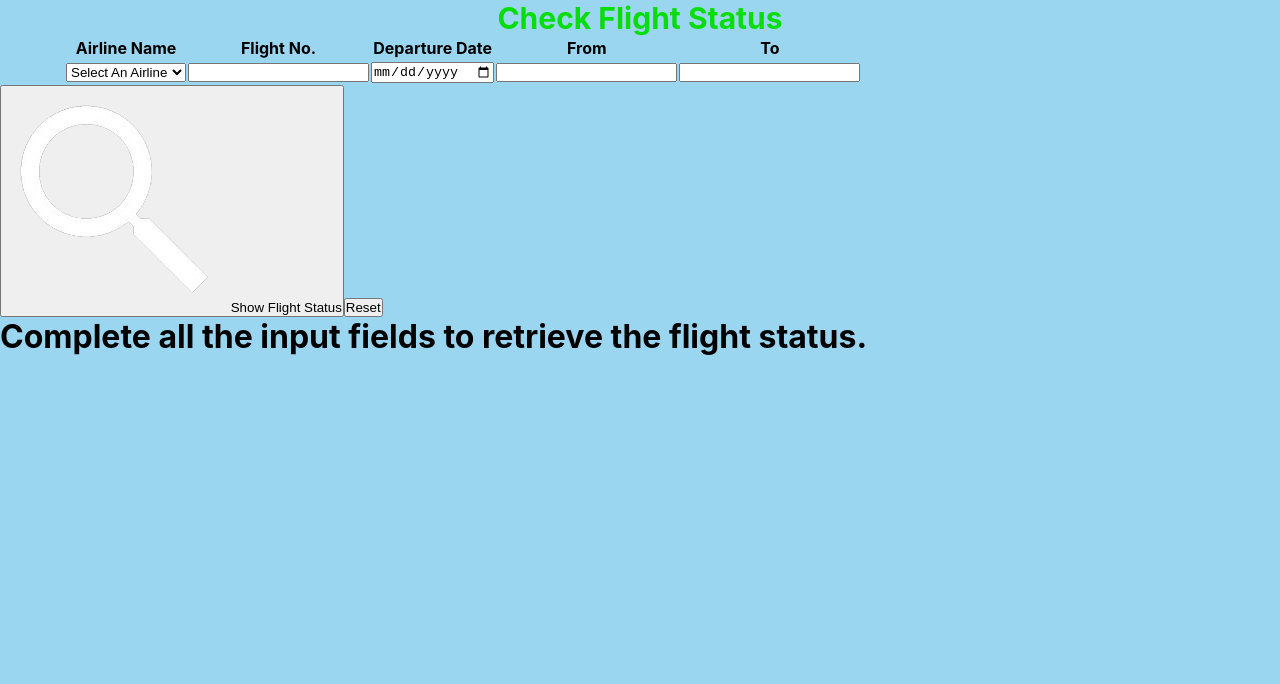
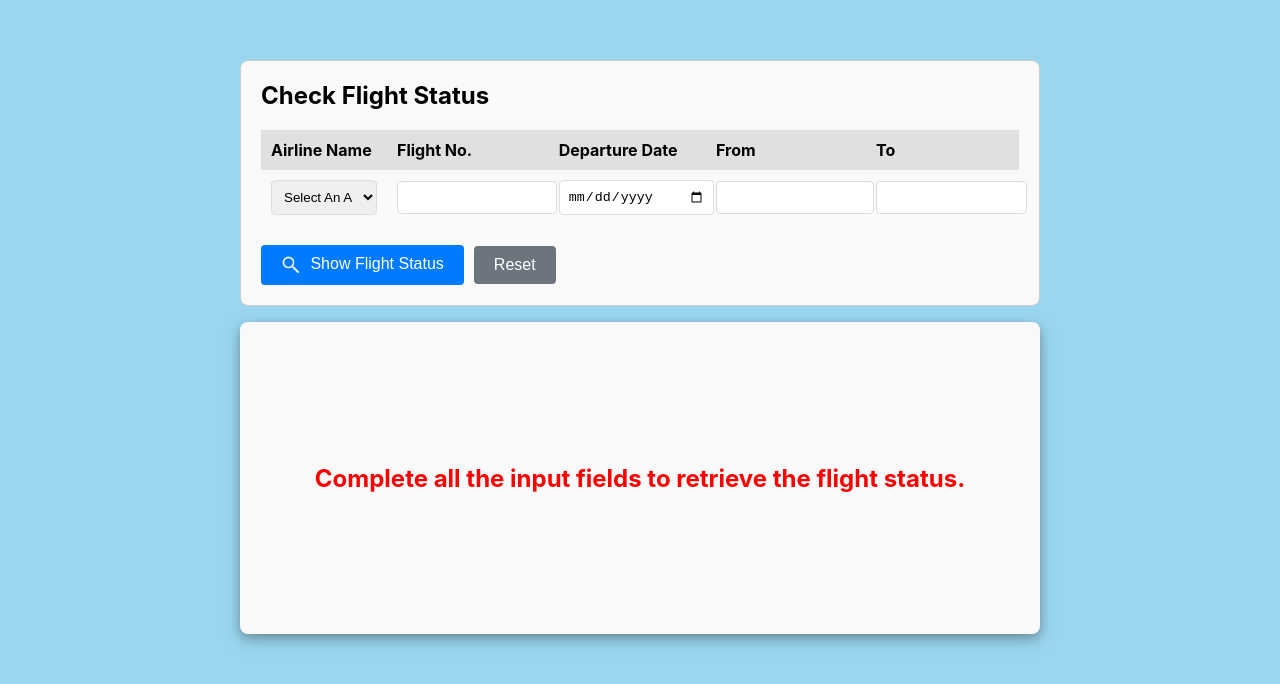
Before and after one commit to SakshiRastogi1302/Flight-Tracking-Application, a React (Create React App) app in the folder Frontend/: page /checkFlightStatus in a window 1280 px wide. Shown: the top 684 px of the page. Built offline with nearby package versions, Linux system fonts and the light colour scheme.

Commit message:
refactored the css file and removed unwanted css that is being added

```diff
--- a/Frontend/src/css/CheckFlightStatusComponent.css
+++ b/Frontend/src/css/CheckFlightStatusComponent.css
@@ -1,30 +1,102 @@
-/* Added CSS for box container */
-.searchFlightBox {
-    height: 100vh;
-    display: flex;
-    flex-direction: column;
-    align-items: center;
-    justify-content: center;
-}
-
-/* Added CSS for check flight status container and searched flight status container */
-.flightStatusBox,.searchResultBox {
-    width: 50%;
+.search-result-box {
+    width: 96%;
     height: 35vh;
-    background-color: white;
+    background-color: #f9f9f9;
     padding: 1rem;
     border-radius: 0.5rem;
     box-shadow: 0 4px 8px 0 rgba(0, 0, 0, 0.2), 0 6px 20px 0 rgba(0, 0, 0, 0.19);
 }
 
-.searchResultBox {
+.search-result-box {
     margin-top: 2%;
 }
 
-.noFlight{
-    width: 50%;
+/* CheckFlightStatusComponent.css */
+
+.search-flight-box {
+    padding: 20px;
+    max-width: 800px;
+    margin: auto;
+}
+
+.flight-status-box {
+    border: 1px solid #ccc;
+    padding: 20px;
+    border-radius: 8px;
+    background-color: #f9f9f9;
+    margin-top: 5%;
+}
+
+.heading {
+    font-size: 24px;
+    font-weight: bold;
+    margin-bottom: 20px;
+}
+
+table {
+    width: 100%;
+    border-collapse: collapse;
+}
+
+.table-heading {
+    background-color: #e0e0e0;
+}
+
+.table-heading th {
+    padding: 10px;
+    text-align: left;
+}
+
+.table-data td {
+    padding: 10px;
+}
+
+.airline-name-input,
+.flight-no-input,
+.date-input,
+.from-location-input,
+.to-location-input {
+    width: 100%;
+    padding: 8px;
+    border-radius: 4px;
+    border: 1px solid #ddd;
+}
+
+.buttons {
+    margin-top: 20px;
+}
+
+.search-flight-btn,
+.reset-btn {
+    padding: 10px 20px;
+    border: none;
+    border-radius: 4px;
+    cursor: pointer;
+    font-size: 16px;
+    margin-right: 10px;
+}
+
+.search-flight-btn {
+    background-color: #007bff;
+    color: white;
+}
+
+.reset-btn {
+    background-color: #6c757d;
+    color: white;
+}
+
+.search-icon {
+    width: 20px;
+    height: 20px;
+    vertical-align: middle;
+    margin-right: 5px;
+}
+
+.no-flight{
+    width: 96%;
     height: 35vh;
-    background-color: white;
+    background-color: #f9f9f9;
     padding: 1rem;
     border-radius: 0.5rem;
     box-shadow: 0 4px 8px 0 rgba(0, 0, 0, 0.2), 0 6px 20px 0 rgba(0, 0, 0, 0.19);
@@ -35,105 +107,3 @@
     align-items: center;
     margin-top: 2%;
 }
-
-/* Added CSS for heading */
-.heading {
-    font-size: 30px;
-    text-align: center;
-    font-weight: 700;
-    color:rgb(9, 221, 9);
-}
-
-/* Added CSS for table */
-table {
-    width: 50vw;
-    padding-left: 5%;
-}
-
-/* Added CSS for table headings */
-.tableHeading {
-    margin-top: 4%;
-    display: flex;
-    justify-content: space-between;
-}
-
-/* Added CSS for table data  */
-.tableData {
-    display: flex;
-    justify-content: space-between;
-}
-
-/* Added CSS for selecting airline name from dropdown */
-.airlineNamesInput {
-    margin-top: 2%;
-    width: 10vw;
-    height: 5vh;
-    border-radius: 5px;
-}
-
-/* Added CSS for shifting flight no heading towards right */
-.flightNoHeading{
-    margin-left: 6%;
-}
-
-/* Added CSS for shifting date heading towards left */
-.selectDateHeading{
-    margin-right: 10%;
-}
-
-/* Added CSS for taking flight number as input */
-.flightNoInput {
-    margin-top: 2%;
-    margin-left: -10%;
-    width: 10vw;
-    height: 4vh;
-    padding-left: 2%;
-}
-
-/* Added CSS for taking departure date as input */
-.dateInput{
-    margin-top: 2%;
-    margin-left: -19%;
-    width: 10vw;
-    height: 4vh;
-    padding-left: 2%;
-    cursor: pointer;
-}
-
-.btns{
-    display: flex;
-    justify-content: space-between;
-}
-
-/* Added CSS for search button & reset button */
-.searchFlightBtn, .resetBtn{
-    border: none;
-    width: 30%;
-    font-size: 17px;
-    color: white;
-    background-color: rgb(8, 15, 108);
-    border-radius: 10px;
-    padding: 15px;
-    margin-top: 7%;
-    margin-left: 5%;
-    cursor: pointer;
-    display: flex;
-}
-
-.resetBtn{
-    width: 16%;
-    padding-left: 35px;
-    margin-right: 5%;
-}
-
-/* Added CSS for hovering over search button and reset button */
-.searchFlightBtn:hover, .resetBtn:hover{
-    opacity: 0.9;
-}
-
-/* Added CSS for searchIcon */
-.searchIcon{
-    width:20px;
-    margin-left: 14px;
-    margin-right: 5px;
-}
```
